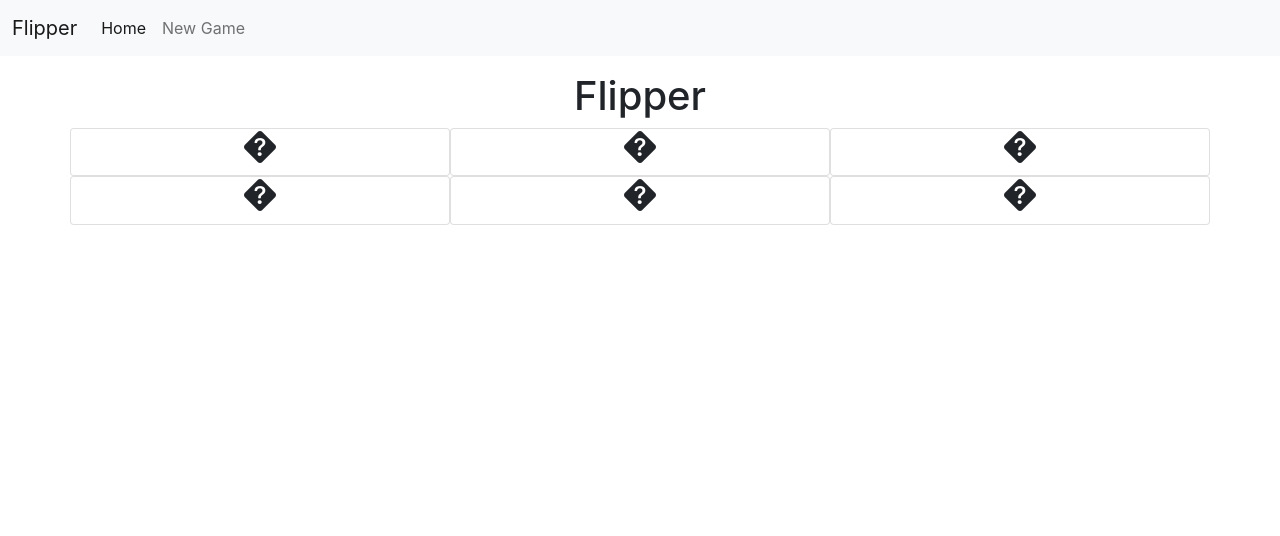
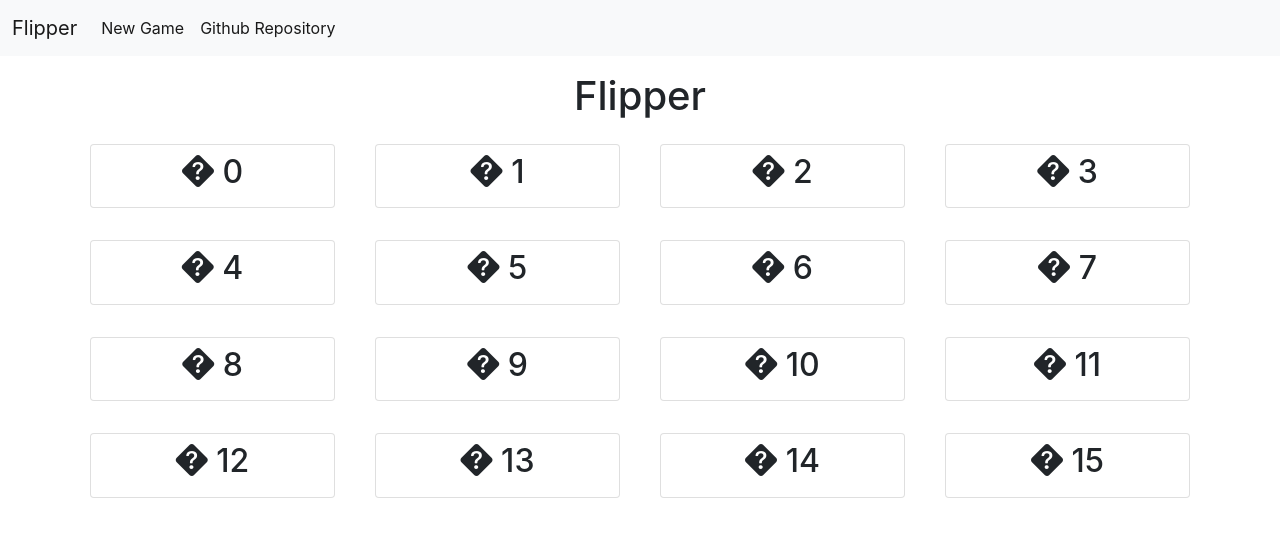
Before and after one commit to adarshpand3y/flipper, a React (Create React App) app: page / in a window 1280 px wide. Shown: the top 536 px of the page. Built offline with nearby package versions, Linux system fonts and the light colour scheme.

Commit message:
Video 3 Game initialization

```diff
--- a/src/App.js
+++ b/src/App.js
@@ -5,7 +5,7 @@ function App() {
   return (
     <>
       <Navbar />
-      <Mainarea />
+      <Mainarea difficulty="4" />
     </>
   );
 }
--- a/src/Components/Card.js
+++ b/src/Components/Card.js
@@ -1,10 +1,12 @@
 import React from 'react'
 
-export default function Card() {
+export default function Card(props) {
     return (
-        <div className='card col-4'>
+        <div className='col-3'>
             <center>
-                <h2><i className="bi bi-question-diamond-fill"></i></h2>
+                <div className="card mx-2 my-3 py-2">
+                    <h2><i className="bi bi-question-diamond-fill"></i> {props.value}</h2>
+                </div>
             </center>
         </div>
     )
--- a/src/Components/Mainarea.js
+++ b/src/Components/Mainarea.js
@@ -1,17 +1,29 @@
-import React from 'react'
+import React, {useState, useEffect} from 'react'
 import Card from './Card'
 
-export default function Mainarea() {
+export default function Mainarea(props) {
+
+    const {difficulty} = props;
+
+    const [cardArray, setCardArray] = useState([]);
+
+    useEffect(() => {
+        let tempCardArray = [];
+        for (let i = 0; i < difficulty*difficulty; i++) {
+            tempCardArray.push(i);
+        }
+        console.log(tempCardArray);
+        setCardArray(tempCardArray);
+        // eslint-disable-next-line react-hooks/exhaustive-deps
+    }, [])
+
     return (
         <div className='container my-3'>
             <h1 className="text-center">Flipper</h1>
             <div className="row">
-            <Card/>
-            <Card/>
-            <Card/>
-            <Card/>
-            <Card/>
-            <Card/>
+                {cardArray.map((element)=>{
+                    return <Card key={element} value={element} />
+                })}
             </div>
         </div>
     )
--- a/src/Components/Navbar.js
+++ b/src/Components/Navbar.js
@@ -11,10 +11,10 @@ export default function Navbar() {
                 <div className="collapse navbar-collapse" id="navbarSupportedContent">
                     <ul className="navbar-nav me-auto mb-2 mb-lg-0">
                         <li className="nav-item">
-                            <a className="nav-link active" aria-current="page" href="/">Home</a>
+                            <a className="nav-link active" aria-current="page" href="/">New Game</a>
                         </li>
                         <li className="nav-item">
-                            <a className="nav-link" href="/">New Game</a>
+                            <a className="nav-link active" href="https://github.com/adarshpand3y/flipper" target="_blank" rel="noreferrer">Github Repository</a>
                         </li>
                     </ul>
                 </div>
```
